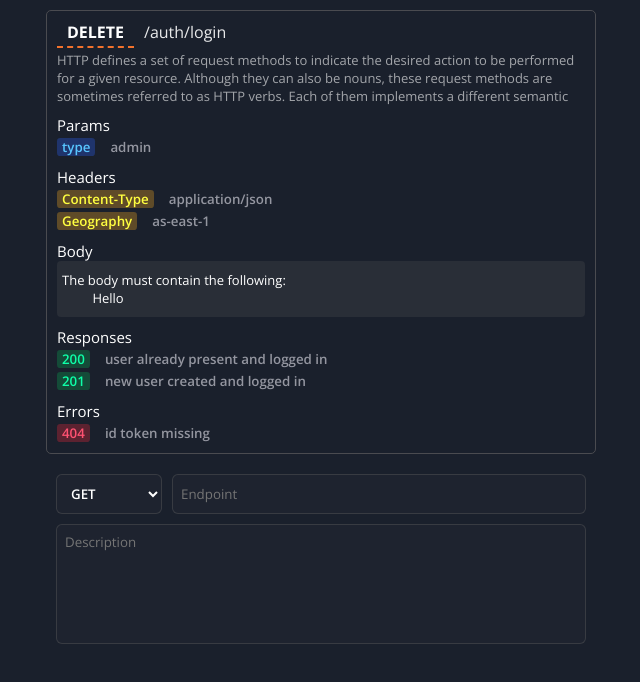
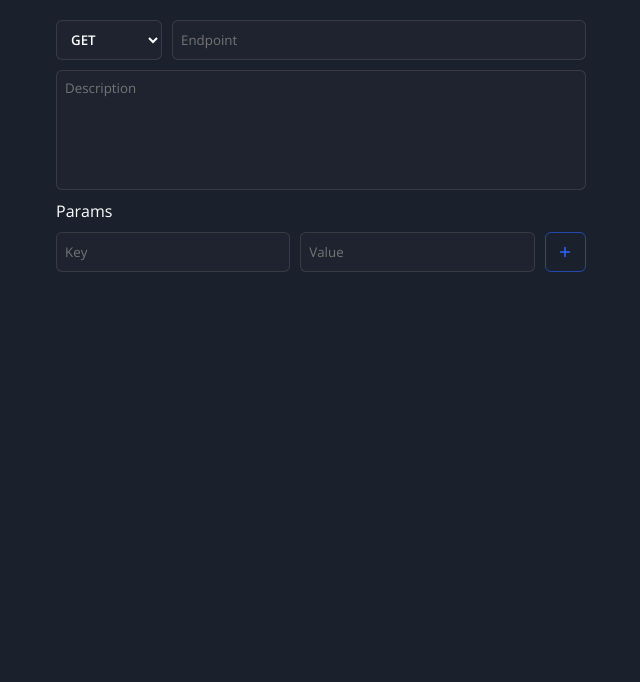
Before and after one commit to boga-man/kuvata, a React (Create React App) app: page / in a window 1280 px wide. Shown: the top 682 px of the page, without its empty margins (319-959 px from the left). Built offline with nearby package versions, Linux system fonts and the light colour scheme.

Commit message:
request params input

```diff
--- a/src/App.tsx
+++ b/src/App.tsx
@@ -26,11 +26,11 @@ function App() {
   return (
     <div>
       <GlobalStyle />
-      <RequestViewIndex
+      {/* <RequestViewIndex
         style={{ width: "90%", maxWidth: "550px", margin: "10px auto" }}
         request={requestMock}
         onDeleteRequest={() => {}}
-      />
+      /> */}
       <RequestCEIndex
         style={{ width: "90%", maxWidth: "550px", margin: "10px auto" }}
       />
--- a/src/Components/Icons.tsx
+++ b/src/Components/Icons.tsx
@@ -163,3 +163,19 @@ export const IconPhotograph = (
     />
   </svg>
 );
+export const IconPlus = (
+  <svg
+    className="w-6 h-6"
+    fill="none"
+    stroke="currentColor"
+    viewBox="0 0 24 24"
+    xmlns="http://www.w3.org/2000/svg"
+  >
+    <path
+      strokeLinecap="round"
+      strokeLinejoin="round"
+      strokeWidth={2}
+      d="M12 6v6m0 0v6m0-6h6m-6 0H6"
+    />
+  </svg>
+);
--- a/src/Molecules/KVInput.tsx
+++ b/src/Molecules/KVInput.tsx
@@ -1,9 +1,80 @@
 import React, { useState } from "react";
-import Modal from "../Components/Modal";
+import Button from "../Components/Button";
+import { IconPlus } from "../Components/Icons";
+import TextField from "../Components/TextField";
+import { IKeyValue } from "../Interfaces/Global";
+import KVDisplay from "./KVDisplay";
+function addKeyValue(
+  data: IKeyValue<string, string>,
+  to: IKeyValue<string, string>[]
+): IKeyValue<string, string>[] {
+  const temp: IKeyValue<string, string>[] = [];
+  for (let i = 0; i < to.length; i++) {
+    temp.push(to[i]);
+  }
+  temp.push(data);
+  return temp;
+}
+function removeKeyValue(
+  index: number,
+  from: IKeyValue<string, string>[]
+): IKeyValue<string, string>[] {
+  const temp: IKeyValue<string, string>[] = [];
+  for (let i = 0; i < from.length; i++) {
+    if (i !== index) {
+      temp.push(from[i]);
+    }
+  }
 
+  return temp;
+}
 function KVInput() {
-  const [modal, showModal] = useState(false);
-  return <div>{modal && <Modal cSize="small" />}</div>;
+  const [editKV, setEditKV] = useState<IKeyValue<string, string>>({
+    kei: "",
+    value: "",
+  });
+  const [kvStore, setKvStore] = useState<IKeyValue<string, string>[]>([]);
+  return (
+    <div style={{ marginTop: "10px" }}>
+      <p>Params</p>
+      <KVDisplay data={kvStore} />
+      <div style={{ display: "flex", width: "100%", margin: "10px 0" }}>
+        <TextField
+          value={editKV.kei}
+          onChange={(e) => {
+            setEditKV((ps) => {
+              return { ...ps, kei: e.target.value };
+            });
+          }}
+          placeholder="Key"
+          containerStyle={{ width: "100%" }}
+        />
+        <TextField
+          value={editKV.value}
+          onChange={(e) => {
+            setEditKV((ps) => {
+              return { ...ps, value: e.target.value };
+            });
+          }}
+          placeholder="Value"
+          containerStyle={{ width: "100%", margin: "0 10px" }}
+        />
+        <Button
+          appearance="secondary"
+          iconAfter={IconPlus}
+          isIconButton
+          onClick={() => {
+            if (editKV.kei !== "" && editKV.value !== "") {
+              setKvStore((ps) => addKeyValue(editKV, ps));
+              setEditKV({ kei: "", value: "" });
+            } else {
+              alert("Invalid Key Value");
+            }
+          }}
+        />
+      </div>
+    </div>
+  );
 }
 
 export default KVInput;
```
